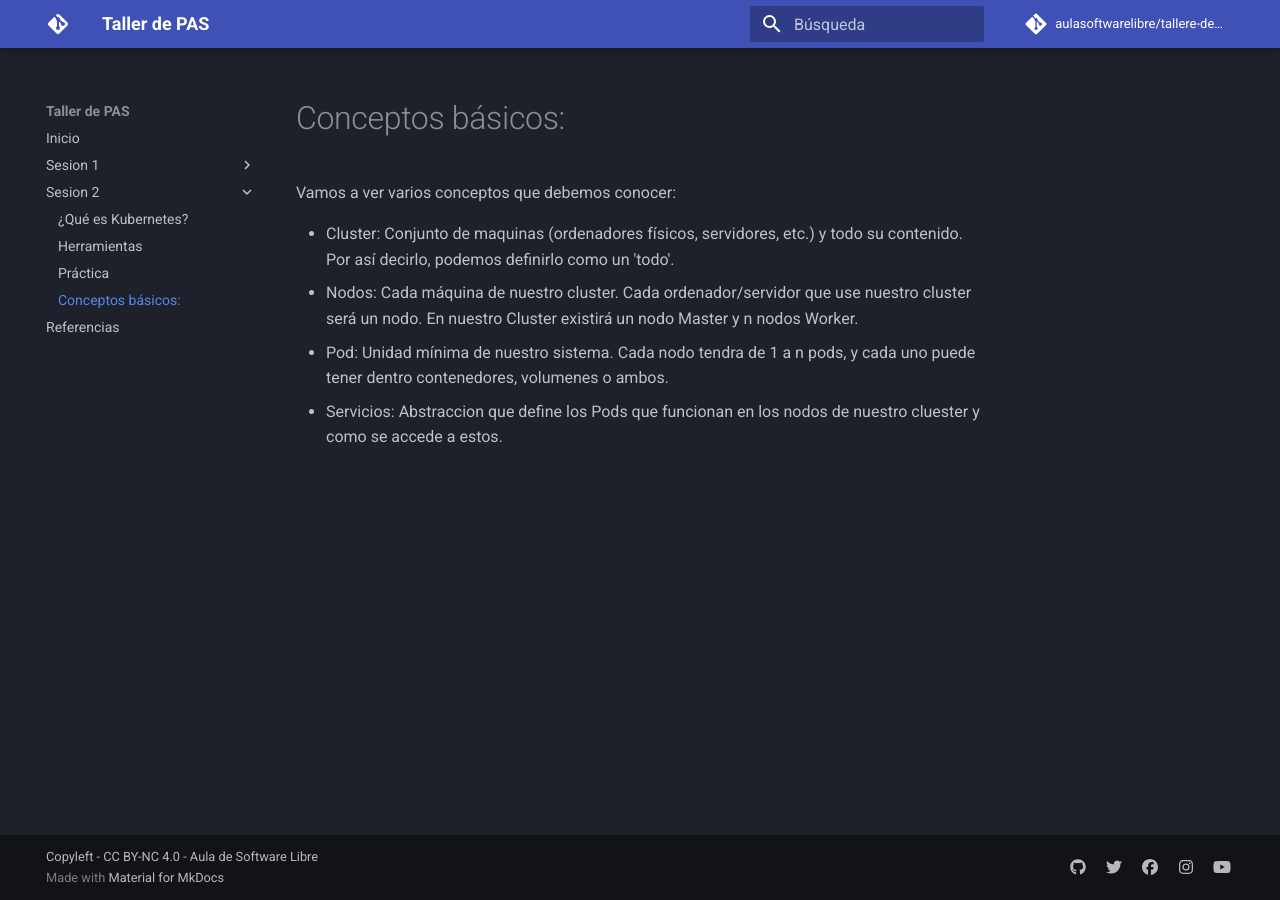
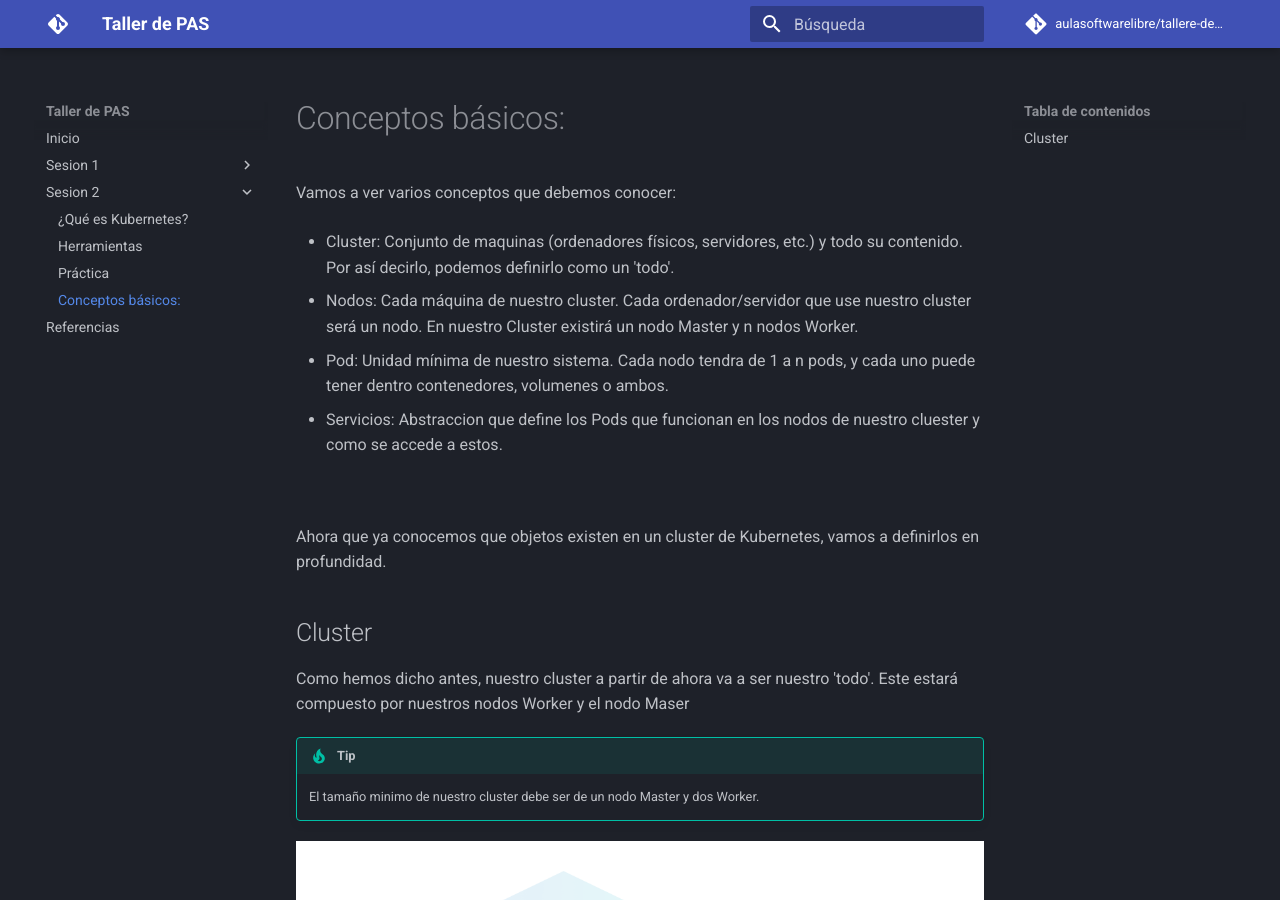
Before and after one commit to aulasoftwarelibre/taller-de-pas, an MkDocs documentation site: the page built from docs/Sesion-2/ConceptosBasicos.md, in a window 1280 px wide and 900 px high. Built offline with MkDocs 1.6.1 and Material for MkDocs 9.7.7, drawn with Linux system fonts in a browser that asks for light colours; comment, search, counter and statistics services are not loaded.

Commit message:
empiezo cluster

```diff
--- a/docs/Sesion-2/ConceptosBasicos.md
+++ b/docs/Sesion-2/ConceptosBasicos.md
@@ -1,10 +1,25 @@
-#Conceptos básicos:
+# Conceptos básicos:
 
 Vamos a ver varios conceptos que debemos conocer:
 
 - Cluster: Conjunto de maquinas (ordenadores físicos, servidores, etc.) y todo su contenido. Por así decirlo, podemos definirlo como un 'todo'.
+
 - Nodos: Cada máquina de nuestro cluster. Cada ordenador/servidor que use nuestro cluster será un nodo. En nuestro Cluster existirá un nodo Master y n nodos Worker.
+
 - Pod: Unidad mínima de nuestro sistema. Cada nodo tendra de 1 a n pods, y cada uno puede tener dentro contenedores, volumenes o ambos.
+
 - Servicios: Abstraccion que define los Pods que funcionan en los nodos de nuestro cluester y como se accede a estos.
 
 <br>
+
+Ahora que ya conocemos que objetos existen en un cluster de Kubernetes, vamos a definirlos en profundidad.
+
+## Cluster
+
+Como hemos dicho antes, nuestro cluster a partir de ahora va a ser nuestro 'todo'. Este estará compuesto por nuestros nodos Worker y el nodo Maser
+
+!!! tip
+
+    El tamaño minimo de nuestro cluster debe ser de un nodo Master y dos Worker.
+
+![Cluster](images/cluster.png)
```
Also changed, not shown: docs/Sesion-2/images/cluster.png (added).
